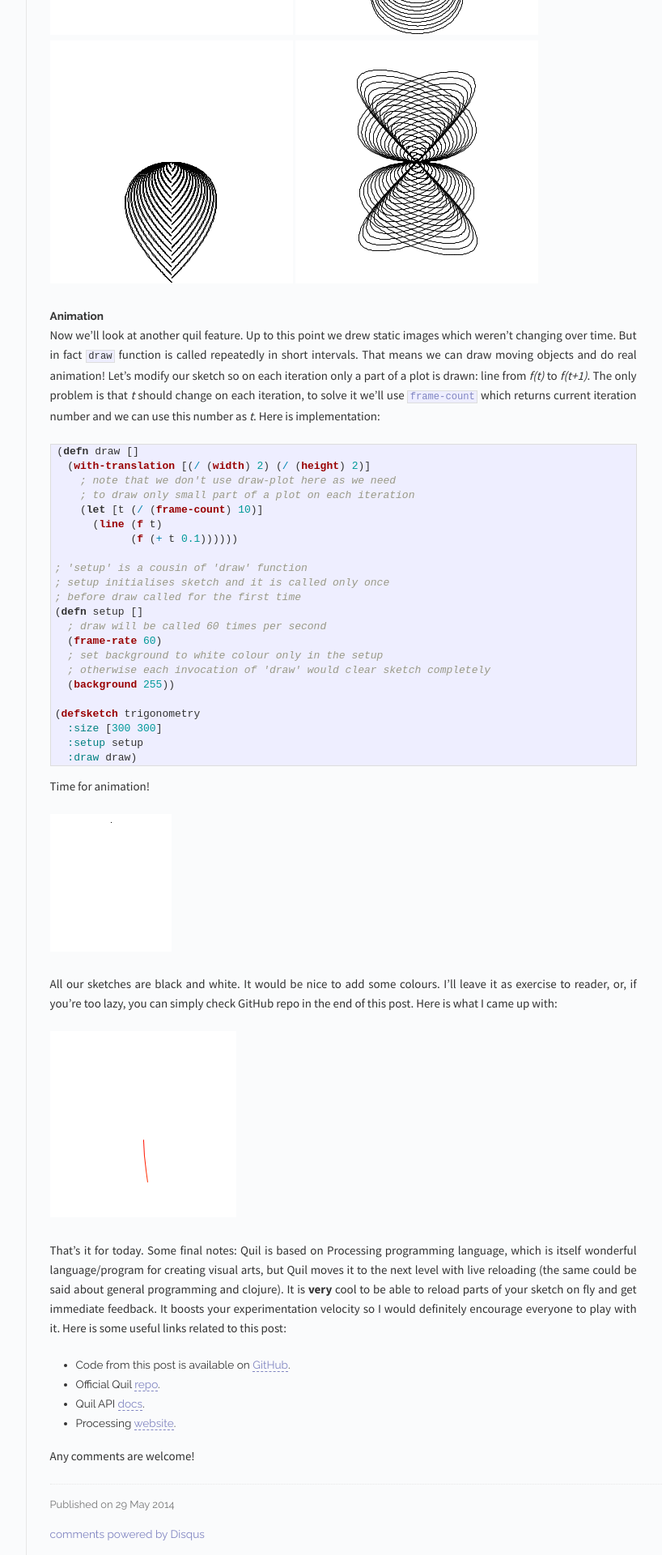
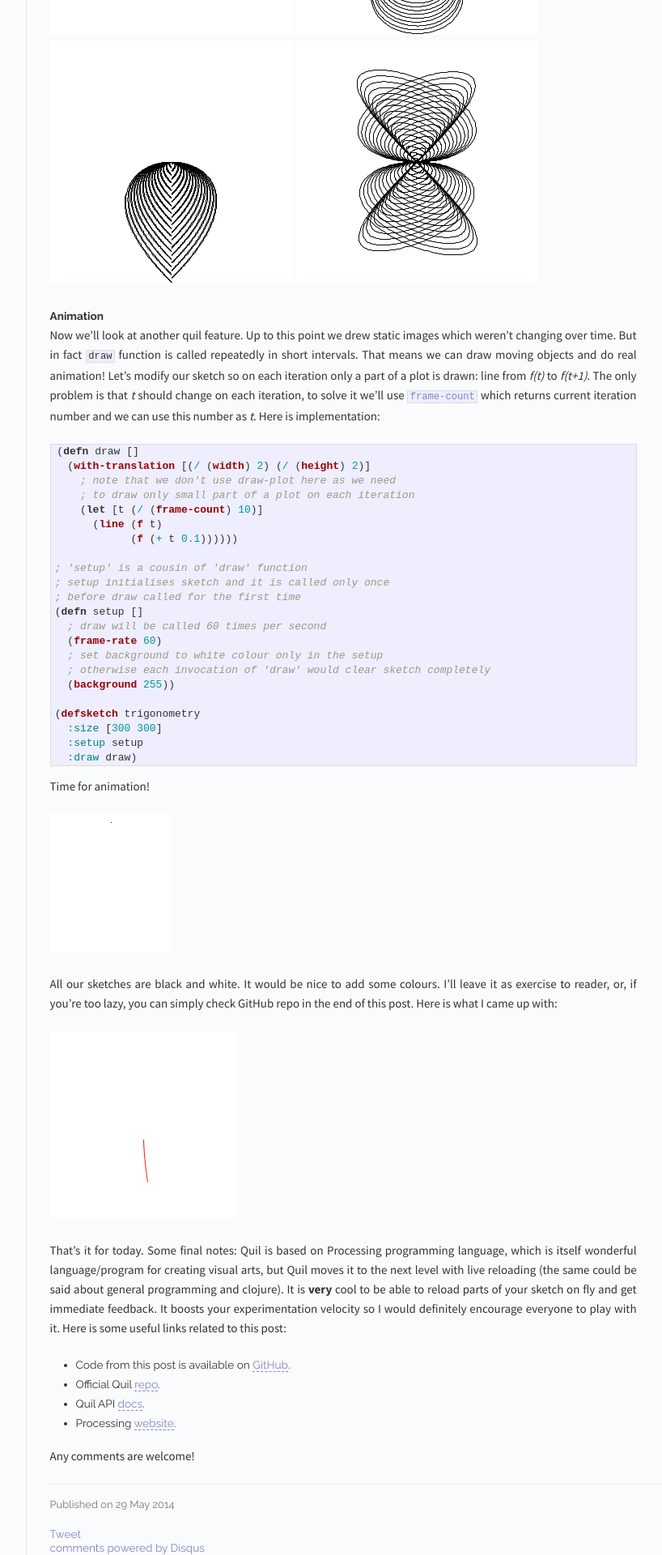
Before and after one commit to nbeloglazov/nbeloglazov.github.io, a Jekyll site: the page built from index.html, in a window 1280 px wide. Shown: the part 2292-4212 px from the top of the page at 81% size, without its empty margins (326-1144 px from the left). Built offline with Jekyll 4.4.1, drawn with Linux system fonts in a browser that asks for light colours; Markdown is read by kramdown in place of the engine named in the settings; comment, search, counter and statistics services are not loaded.

Commit message:
Add social buttons.

```diff
--- a/_includes/post.html
+++ b/_includes/post.html
@@ -1,11 +1,20 @@
 <div class="content" id="home">
+  <div id="fb-root"></div>
+  <script>(function(d, s, id) {
+    var js, fjs = d.getElementsByTagName(s)[0];
+    if (d.getElementById(id)) return;
+    js = d.createElement(s); js.id = id;
+    js.src = "//connect.facebook.net/en_US/sdk.js#xfbml=1&appId=258381704207913&version=v2.0";
+    fjs.parentNode.insertBefore(js, fjs);
+    }(document, 'script', 'facebook-jssdk'));
+  </script>
   <div id="sidebar-button">
     <img src="/images/sidebar-button.png">
   </div>
   <div id="post-info">
     <div id="info-container">
       <h1 id="title">{{ page.title }}</h1>
-      <span id="date">{{ page.date | date_to_string }}</a>
+      <span id="date">{{ page.date | date_to_string }}</span>
     </div>
   </div>
 
@@ -17,7 +26,16 @@
       <span id="pub-date">Published on {{ page.date | date_to_string }}</span>
     </p>
   </div>
-
+  <div id="social-buttons">
+    <g:plusone data-href="{{ site.url }}{{ page.url }}"></g:plusone>
+    <a href="https://twitter.com/share" class="twitter-share-button" data-text="{{ site.url }}{{ page.url }}">Tweet</a>
+    <script>
+      !function(d,s,id){var js,fjs=d.getElementsByTagName(s)[0],p=/^http:/.test(d.location)?'http':'https';if(!d.getElementById(id)){js=d.createElement(s);js.id=id;js.src=p+'://platform.twitter.com/widgets.js';fjs.parentNode.insertBefore(js,fjs);}}(document, 'script', 'twitter-wjs');
+    </script>
+    <div class="fb-like" data-href="{{ site.url }}{{ page.url }}" data-layout="button_count"
+         data-action="like" data-show-faces="true" data-share="false"></div>
+  </div>
+  <!-- AddThis Button END -->
   <div id="disqus_thread"></div>
   <script type="text/javascript">
     var disqus_shortname = 'nbeloglazovblog';
@@ -26,9 +44,9 @@
     var disqus_url = '{{ site.url }}{{ page.url }}';
 
     (function() {
-      var dsq = document.createElement('script'); dsq.type = 'text/javascript'; dsq.async = true;
-      dsq.src = '//' + disqus_shortname + '.disqus.com/embed.js';
-      (document.getElementsByTagName('head')[0] || document.getElementsByTagName('body')[0]).appendChild(dsq);
+    var dsq = document.createElement('script'); dsq.type = 'text/javascript'; dsq.async = true;
+    dsq.src = '//' + disqus_shortname + '.disqus.com/embed.js';
+    (document.getElementsByTagName('head')[0] || document.getElementsByTagName('body')[0]).appendChild(dsq);
     })();
   </script>
   <noscript>Please enable JavaScript to view the <a href="http://disqus.com/?ref_noscript">comments powered by Disqus.</a></noscript>
--- a/_layouts/default.html
+++ b/_layouts/default.html
@@ -28,6 +28,7 @@
         ga('create', 'UA-51485241-1', 'nbeloglazov.com');
         ga('send', 'pageview');
       </script>
+      <script type="text/javascript" src="https://apis.google.com/js/plusone.js" async="true"></script>
   </head>
   <body>
     <div class="site">
--- a/css/main.css
+++ b/css/main.css
@@ -272,6 +272,11 @@
   opacity: 0.7;
 }
 
+#social-buttons .fb-like, #social-buttons .twitter-tweet-button {
+    vertical-align: top;
+    width: 107px;
+}
+
 /*****************************************************************************/
 /*
 /* Colophon
@@ -289,3 +294,7 @@
   font-size: 0.95em;
   color: #777;
 }
+
+.post pre {
+    overflow: auto;
+}
```
